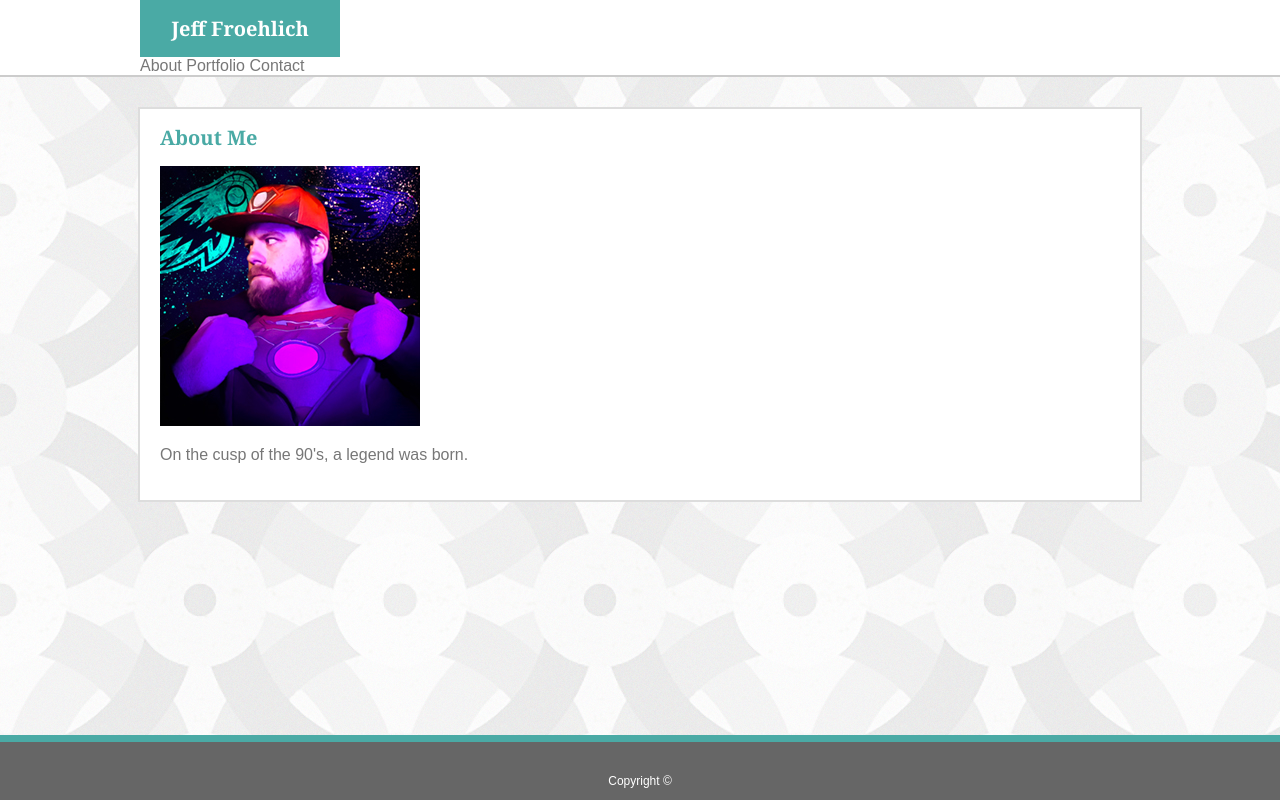
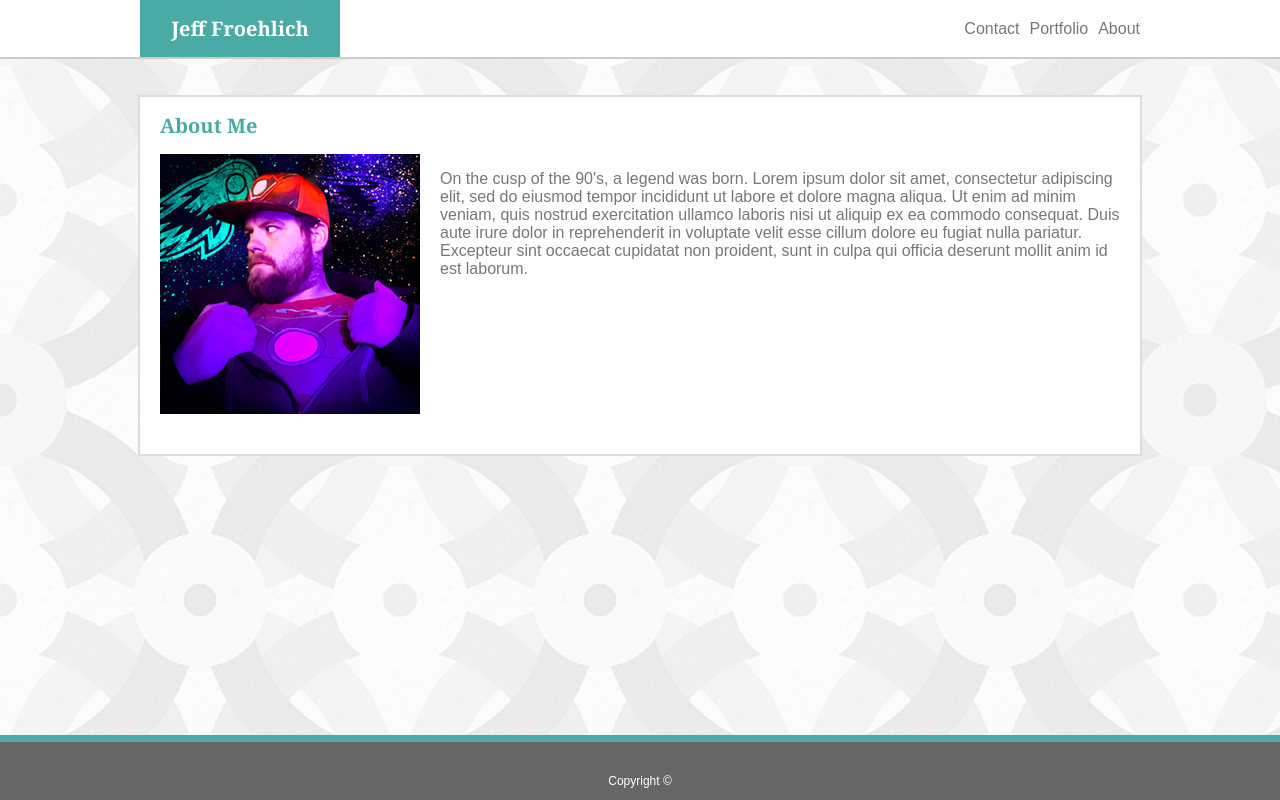
Before and after one commit to jsf5077/Basic-Portfolio, a plain HTML site: page index.html in a window 1280 px wide. Drawn offline with Linux system fonts and the light colour scheme.

Commit message:
Completed css layout and finished index.html structure

```diff
--- a/assets/css/style.css
+++ b/assets/css/style.css
@@ -1,7 +1,18 @@
+
+body {
+    color:  #777777;
+    font-family: 'Arial', 'Helvetica Neue', Helvetica, sans-serif;
+    background: url("../images/background.png");
+    background-color: #eeeee7;
+    padding: 0;
+    margin: 0 auto;
+}
+
 Header {
     background: #ffffff;
     border-bottom: solid #cccccc;
     border-bottom-width: 2px;
+    overflow: auto;
 }
 
 .head_container {
@@ -10,13 +21,12 @@ Header {
     background-color: #ffffff;
 }
 
-body {
-    color:  #777777;
-    font-family: 'Arial', 'Helvetica Neue', Helvetica, sans-serif;
-    background: url("../images/background.png");
-    background-color: #eeeee7;
-    padding: 0;
-    margin: 0;
+.main_header {
+    float: left;
+    color: #ffffff;
+    background-color: #4aaaa5;
+    width: 200px;
+    text-align: center;
 }
 
 h1 {
@@ -28,23 +38,37 @@ h1 {
     font-size: 20px;
 }
 
+ul {
+    list-style-type: none;
+    margin: 0 auto;
+    padding-top: 20px;
+  }
+
+li {
+    float: right;
+}
+
+li a {
+    display: inline-block;
+    padding-left: 10px;
+}
+
 .container {
-    width: 960px;
-    margin: 0 auto;
-    margin-top: 30px;
+
     background-color: #ffffff;
     border: solid #dddddd;
     border-width: 2px;
     padding: 20px;
     padding-top: 0;
+    width: 960px;
+    overflow: auto;
+    margin: 0 auto;
 }
 
-
-.main_header {
-    color: #ffffff;
-    background-color: #4aaaa5;
-    width: 200px;
-    text-align: center;
+img {
+    float: left;
+    padding-right: 20px;
+    padding-bottom: 20px;
 }
 
 footer {
--- a/index.html
+++ b/index.html
@@ -15,17 +15,22 @@
 
 </head>
 
+
+
 <body>
 
     <header>
-        <section class="head_container">
+       <section class="head_container">
             <h1 class="main_header">Jeff Froehlich</h1>
-            <a>About</a>
-            <a>Portfolio</a>
-            <a>Contact</a>
-        </section>
+            <ul>
+                <li><a>About</a></li>
+                <li><a>Portfolio</a></li>
+                <li><a>Contact</a></li>
+            </ul>
+            </section>
+    </header>
 
-    </header>
+    <br></br>
 
     <section class="container">
 
@@ -34,7 +39,7 @@
         <img src="assets/images/icon.jpg" alt="Jeff Froehlich">
 
         <p>
-            On the cusp of the 90's, a legend was born.
+            On the cusp of the 90's, a legend was born. Lorem ipsum dolor sit amet, consectetur adipiscing elit, sed do eiusmod tempor incididunt ut labore et dolore magna aliqua. Ut enim ad minim veniam, quis nostrud exercitation ullamco laboris nisi ut aliquip ex ea commodo consequat. Duis aute irure dolor in reprehenderit in voluptate velit esse cillum dolore eu fugiat nulla pariatur. Excepteur sint occaecat cupidatat non proident, sunt in culpa qui officia deserunt mollit anim id est laborum.
         </p>
 
     </section>
```
